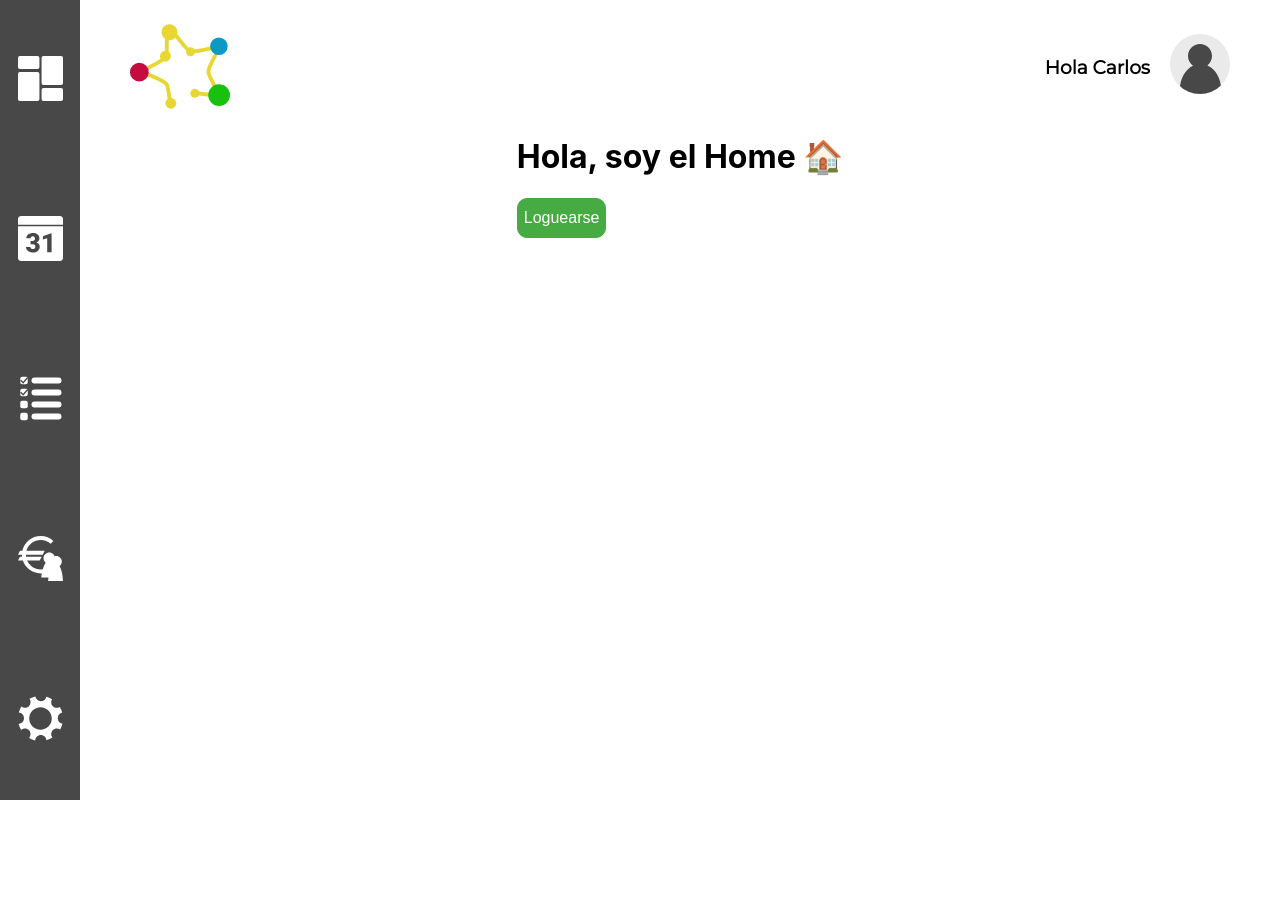
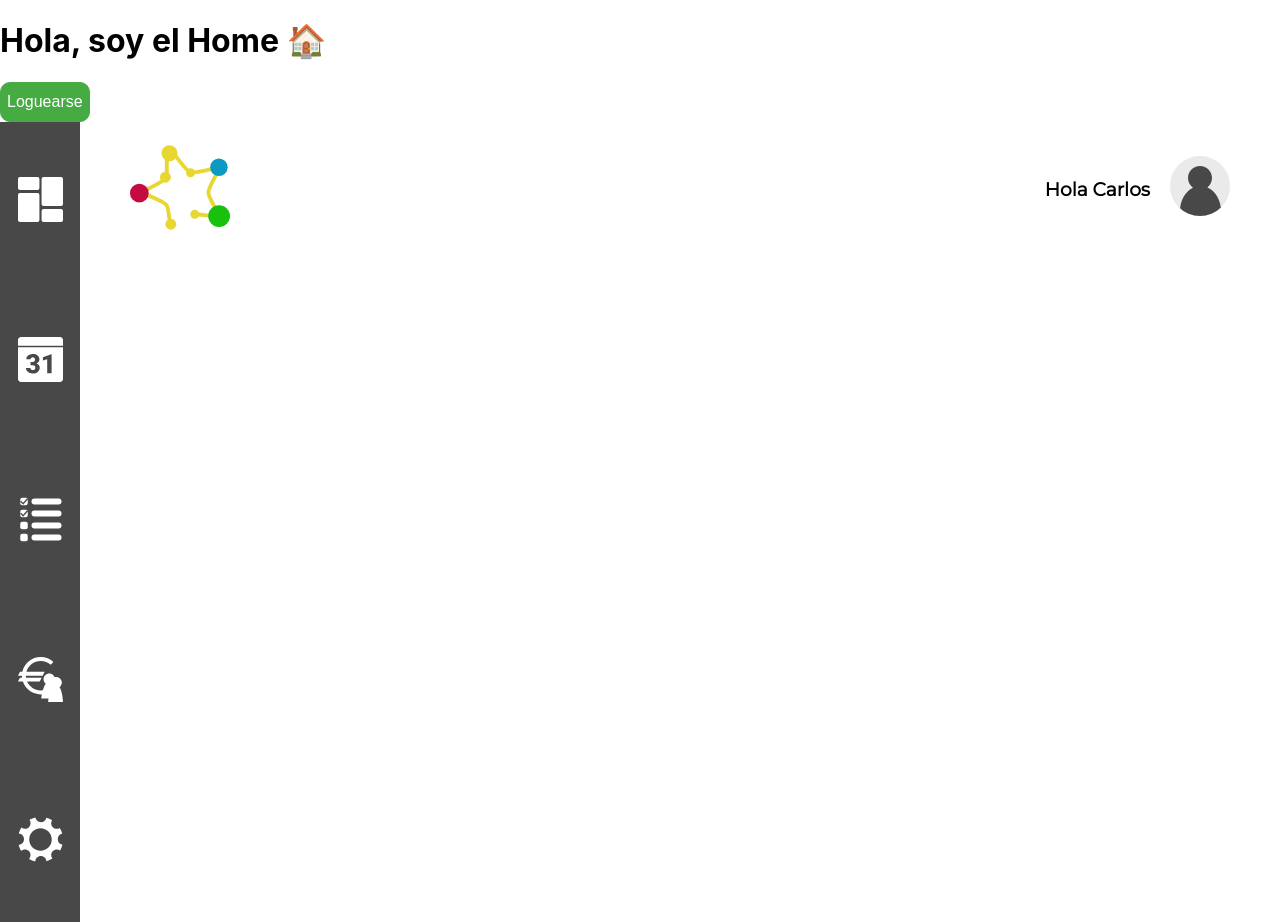
Before and after one commit to fullstacktf/Randy-FrontEnd, a React (Create React App) app: page / in a window 1280 px wide. Before the commit the page ends 800 px from the top, so only its background shows below. Built offline with nearby package versions, Linux system fonts and the light colour scheme.

Commit message:
I need render the rest of components when click on Login, but not works for now

```diff
--- a/src/App.tsx
+++ b/src/App.tsx
@@ -1,6 +1,6 @@
 import * as React from "react";
 import * as Redux from 'redux';
-import { BrowserRouter as Router, Route } from "react-router-dom";
+import { BrowserRouter as Router, Route, NavLink } from "react-router-dom";
 import { Provider } from "react-redux";
 import "./css/App.css";
 import styled from "@emotion/styled";
@@ -23,19 +23,18 @@
   justify-content: flex-start;
 `;
 
-
 const App: React.FC = () => {
   return (
     <Provider store={store}>
       <Router>
-        <Container>
+        <Route exact path="/" component={Home} />
+        < Container >
           <div className="containerNagigator">
             <Navigator />
           </div>
           <div className="page">
             <HeaderTop />
             <div className="content">
-              <Route exact path="/" component={Home} />
               <Route path="/dashboard" component={Dashboard} />
               <Route path="/calendar" component={Calendar} />
               <Route path="/tasklist" component={Tasklist} />
@@ -45,7 +44,7 @@
           </div>
         </Container>
       </Router>
-    </Provider>
+    </Provider >
   );
 };
 
```
